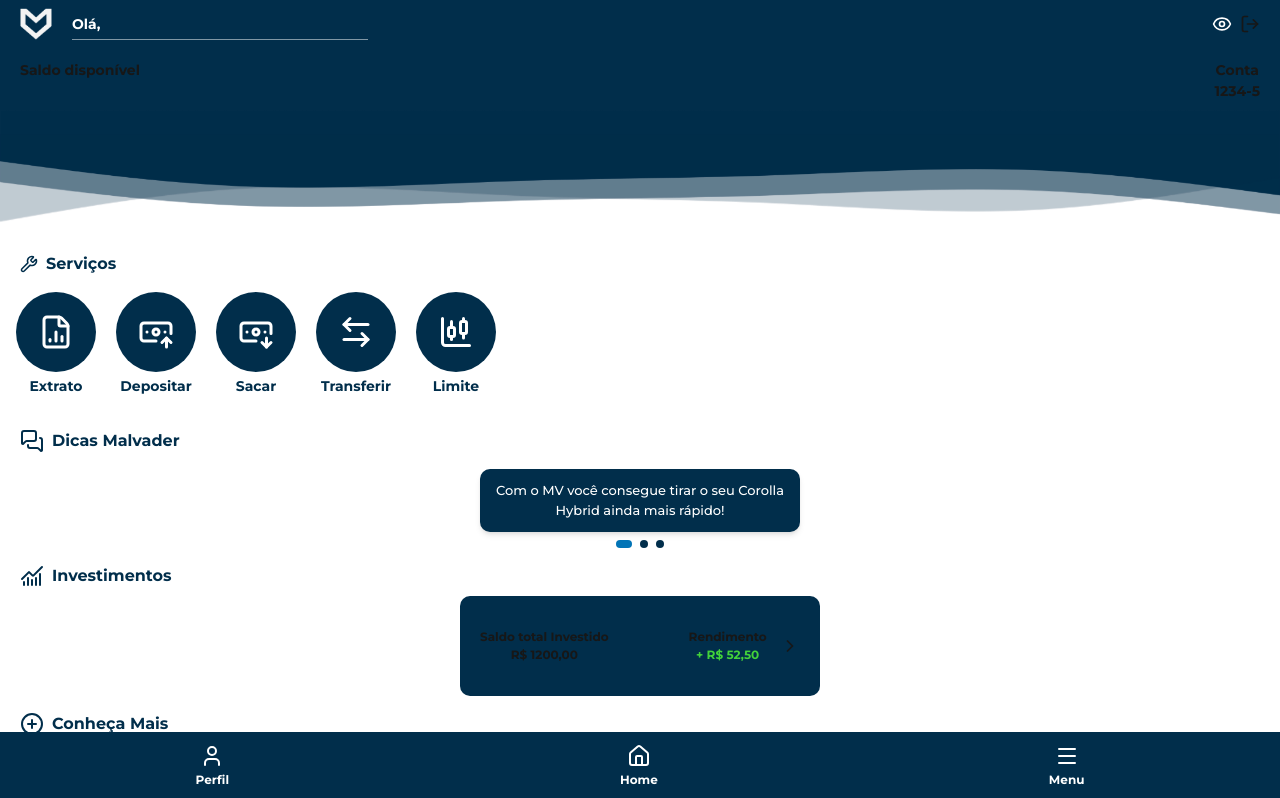
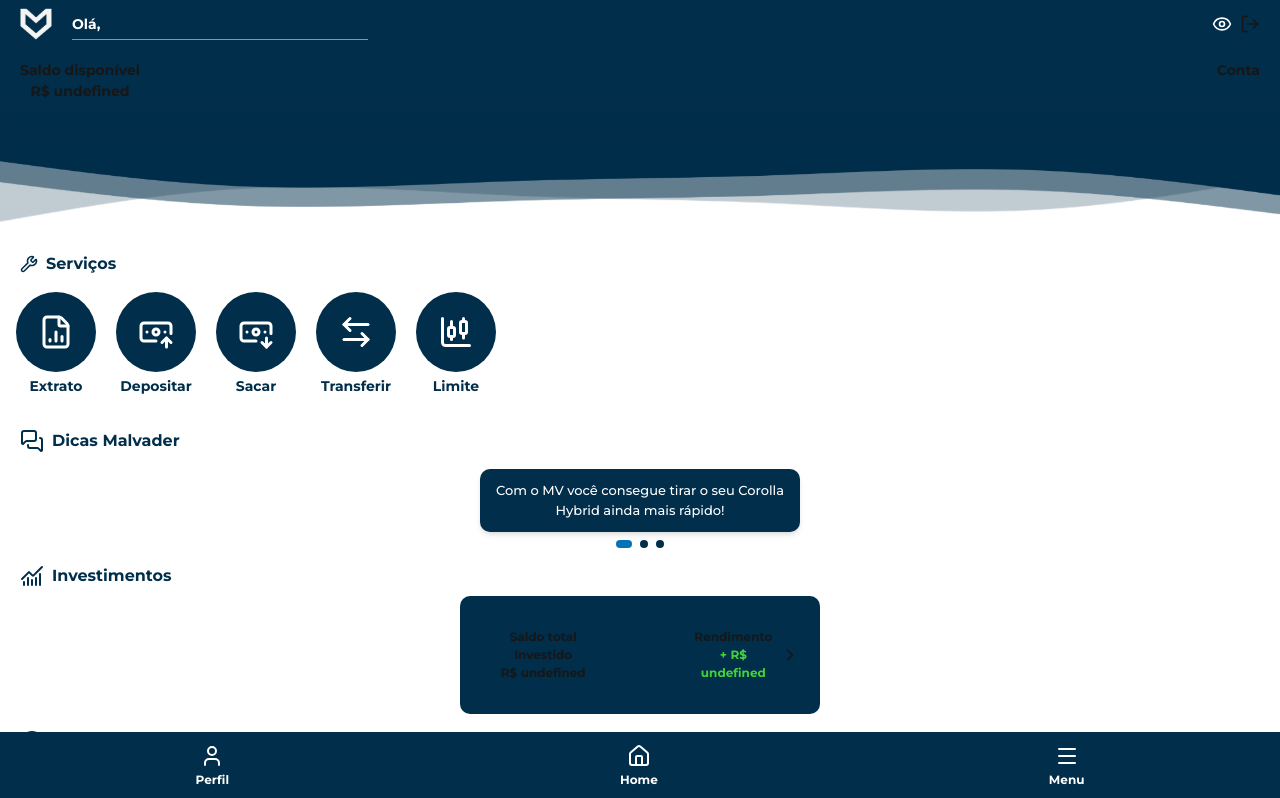
Before and after one commit to LeonardoAtaides/Banco-Malvader, a Next.js app: page /Cliente in a window 1280 px wide. Shown: the top 798 px of the page. Built offline with nearby package versions, Linux system fonts and the light colour scheme; sample sign-in values are in the browser's storage; grey boxes are pictures that could not be loaded.

Commit message:
add requisições de teste

```diff
--- a/src/app/Cliente/page.tsx
+++ b/src/app/Cliente/page.tsx
@@ -31,6 +31,9 @@ export default function Cliente() {
   // Aqui é onde pega os conteúdos do JWT -> vide o arquivo TokenPayload.ts
   const [nomeUsuario, setNomeUsuario] = useState("");
   const [numeroConta, setNumeroConta] = useState<number | null>(null);
+  const [saldoConta, setSaldoConta] = useState<number | null>(null);
+  const [saldoInvestido, setSaldoInvestido] = useState<number | null>(null);
+  const [ rendimento, setRendimento] = useState<number | null>(null);
   const router = useRouter();
 
   useEffect(() => {
@@ -44,7 +47,10 @@ export default function Cliente() {
     try {
       const decoded = jwtDecode<TokenPayload>(token);
       setNomeUsuario(decoded.nome);
-      setNumeroConta(decoded.id_usuario) // teste
+      setNumeroConta(decoded.id_usuario)
+      setSaldoConta(decoded.id_usuario) // teste
+      setSaldoInvestido(decoded.id_usuario) // teste
+      setRendimento(decoded.id_usuario) // teste
     } catch (err) {
       router.push("/Login");
     }
@@ -101,12 +107,12 @@ export default function Cliente() {
         <div className="flex justify-between pt-5 z-10">
           <div className="text-center">
             <h2>Saldo disponível</h2>
-            <p>{ocultar ? "•••••" : numeroConta}</p>
+            <p>{ocultar ? "•••••" : `R$ ${saldoConta}`}</p>
           </div>
 
           <div className="text-center">
             <h2>Conta</h2>
-            <p>{ocultar ? "•••••" : "1234-5"}</p>
+            <p>{ocultar ? "•••••" : numeroConta}</p>
           </div>
         </div>
       </div>
@@ -214,12 +220,12 @@ export default function Cliente() {
           <div className="flex justify-center gap-20">
             <div className="flex-col text-center">
               <h2>Saldo total Investido</h2>
-              <p>{ocultar ? "•••••" : "R$ 1200,00"}</p>
+              <p>{ocultar ? "•••••" : `R$ ${saldoInvestido}`}</p>
             </div>
             <div className="flex-col text-center">
               <h2>Rendimento</h2>
               <p className="text-[#42D23A]">
-                {ocultar ? "•••••" : "+ R$ 52,50"}
+                {ocultar ? "•••••" : `+ R$ ${rendimento}`}
               </p>
             </div>
           </div>
```
